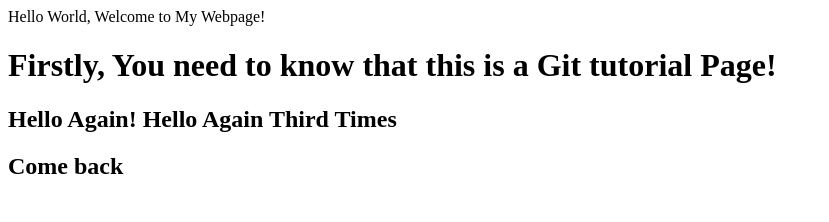
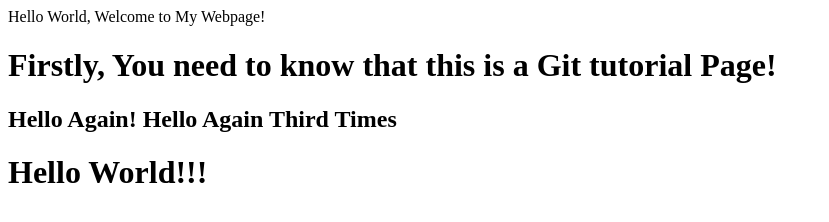
Before and after one commit to Winstonjames2/tech, a plain HTML site: page index.html in a window 1280 px wide. Shown: the whole page, without its empty margins (0-829 px from the left). Drawn offline with Linux system fonts and the light colour scheme.

Commit message:
Update index.html

```diff
--- a/index.html
+++ b/index.html
@@ -6,6 +6,6 @@
     <body>Hello World, Welcome to My Webpage!
         <h1>Firstly, You need to know that this is a Git tutorial Page!</h1>
         <h2>Hello Again! Hello Again Third Times</h2>
-        <h2>Come back</h2>
+        <h1>Hello World!!!</h1>
     </body>
 </html>
```
